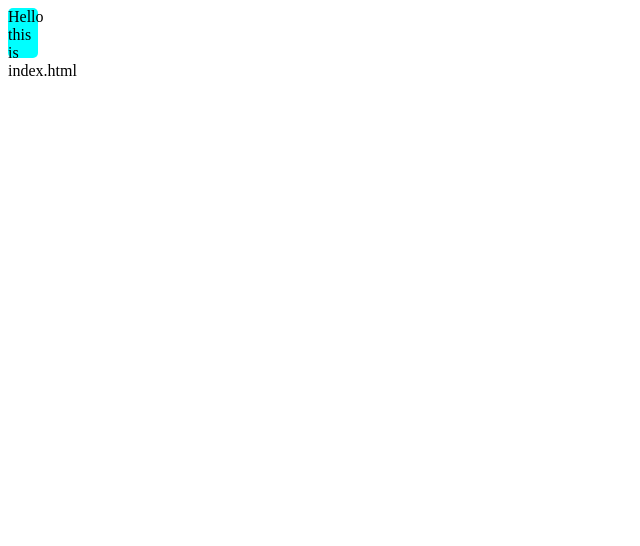
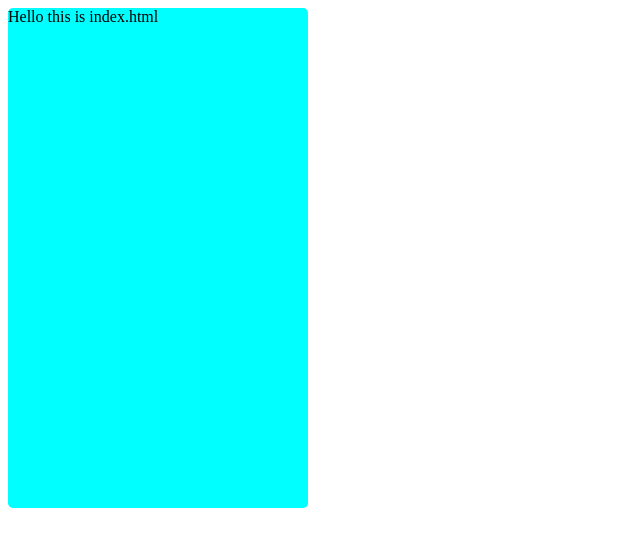
Before and after one commit to bschrei1/gettingStartedWeb, a website: page index.html in a window 1280 px wide. Shown: the whole page, without its empty margins (0-640 px from the left). Drawn offline with Linux system fonts and the light colour scheme.

```diff
--- a/index.html
+++ b/index.html
@@ -3,8 +3,8 @@
 	<head>
         <style>
             div {
-                height:50px;
-                width:30px;
+                height:500px;
+                width:300px;
                 border-radius: 5px;
                 background-color: aqua
             }
```
